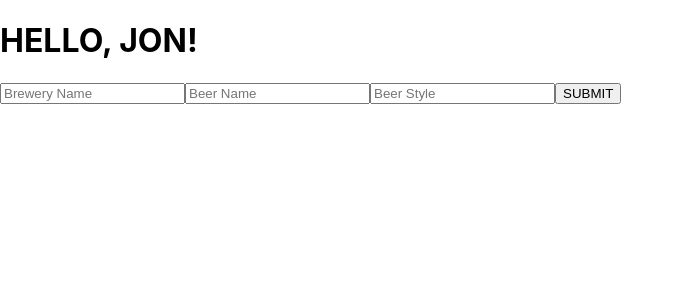
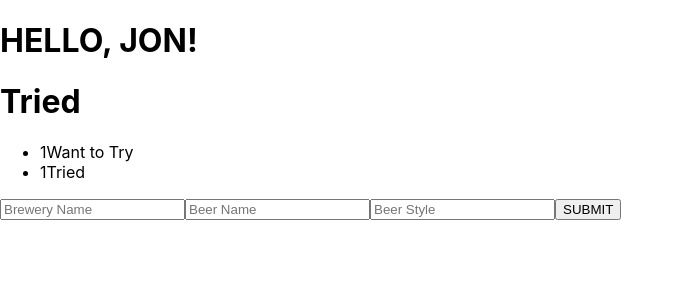
Before and after one commit to ThadStin/project-4-frontend, a React (Create React App) app: page / in a window 1280 px wide. Shown: the top 300 px of the page, without its empty margins (0-684 px from the left). Built offline with nearby package versions, Linux system fonts and the light colour scheme.

Commit message:
can toggle views

```diff
--- a/src/App.js
+++ b/src/App.js
@@ -11,7 +11,7 @@ class App extends Component {
     super(props)
     this.state = {
       currentView: 'tried',
-      triedbeers: ['Temptress'],
+      triedBeers: ['Temptress'],
       wantToTryBeers: ['Pliny the Elder']
     }//------ Will probably have to update state -------
 
@@ -48,8 +48,8 @@ class App extends Component {
   } //----- this may need to change unsure about fetchBeers vs breweries
 
   sortBeers(beers) {
-    let triedBeers = []
-    let wantToTryBeers = []
+    let triedBeers = ['Temptress']
+    let wantToTryBeers = ['Pliny the Elder']
     beers.ForEach( beer => {
       if (beer.tried) {
         triedBeers.push(beer)
@@ -158,10 +158,10 @@ class App extends Component {
       <div>
       <h1> HELLO, JON! </h1>
       <Header
-        // currentView={this.state.currentView}
-        // handleView={this.handleView}
-        // triedCount={this.state.triedBeers.length}
-        // wantToTryCount={this.state.wantToTryBeers.length}
+        currentView={this.state.currentView}
+        handleView={this.handleView}
+        triedCount={this.state.triedBeers.length}
+        wantToTryCount={this.state.wantToTryBeers.length}
       />
       <Form
         handleCreateBeer={this.handleCreateBeer}
--- a/src/components/Header.js
+++ b/src/components/Header.js
@@ -3,8 +3,20 @@ import React, { Component } from 'react'
 class Header extends Component {
   render() {
     return (
-      <div>
-
+      <div className="header">
+        <div className="switchList">
+          <h1>
+            { this.props.currentView === 'tried'
+            ? 'Tried'
+            : 'Want to try ' }
+          </h1>
+        </div>
+        <ul>
+          <li
+            onClick={() => {this.props.handleView('wantToTry')}}>{this.props.wantToTryCount}Want to Try</li>
+          <li
+            onClick={() => {this.props.handleView('tried')}}>{this.props.triedCount}Tried</li>
+        </ul>
       </div>
     )
   }
```
